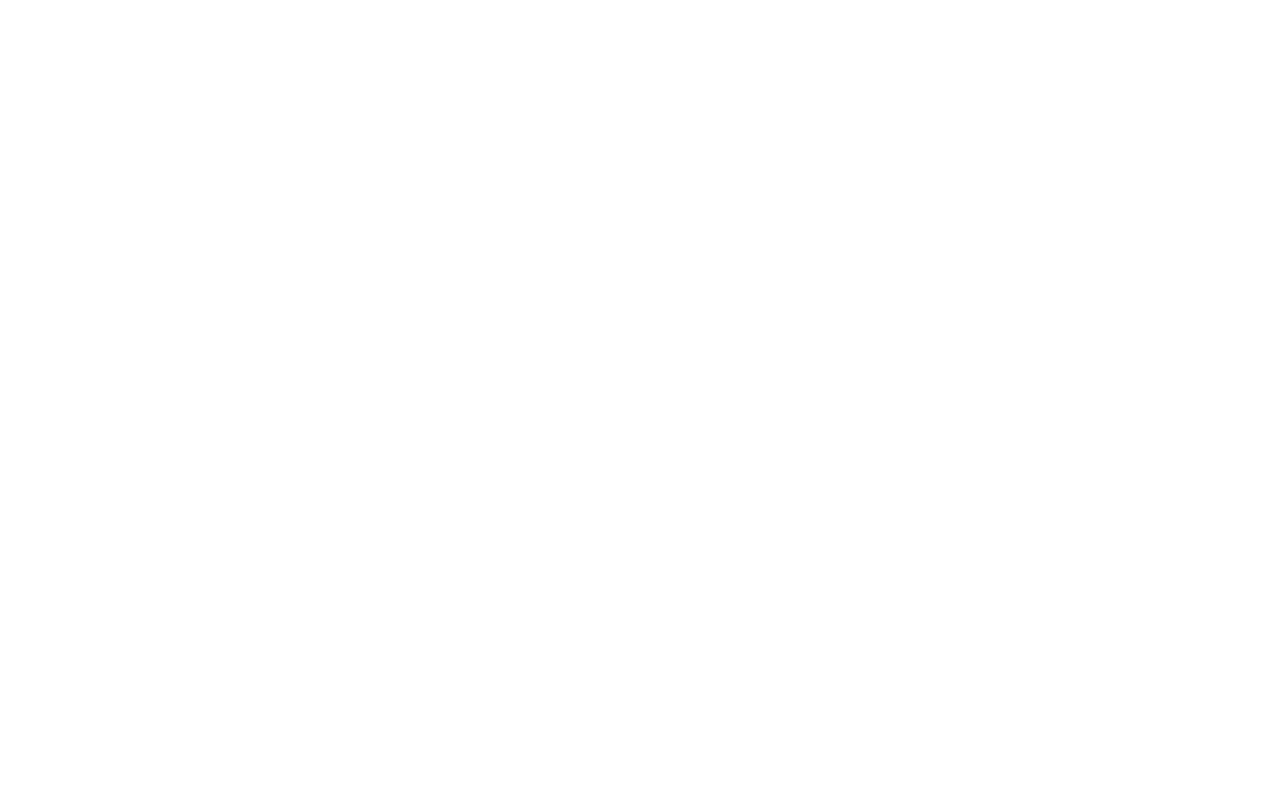
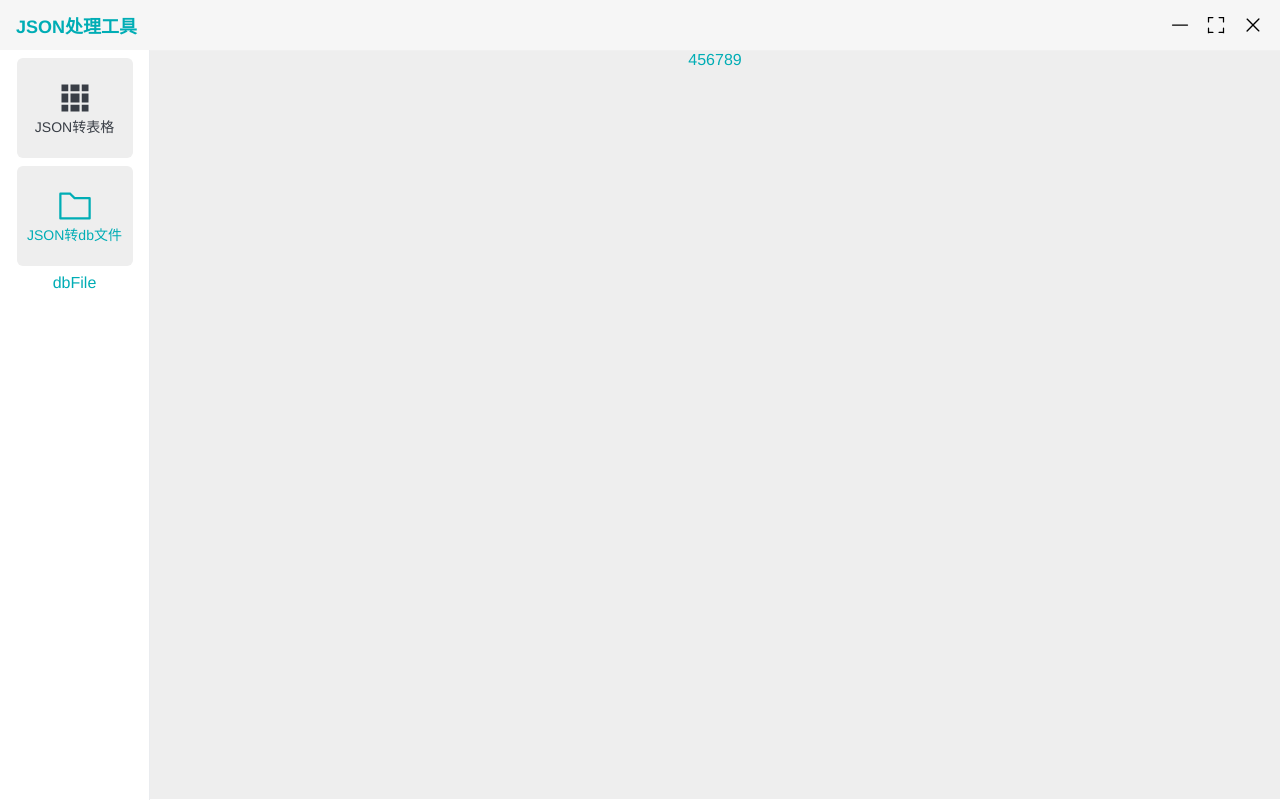
Before and after one commit to zhuhong96/json-tool, a Vue app: page /#/db-file in a window 1280 px wide. Before the commit this address had no page. Built offline with nearby package versions, Linux system fonts and the light colour scheme.

Commit message:
:art: 大致模型完成

```diff
--- a/src/App.vue
+++ b/src/App.vue
@@ -8,7 +8,8 @@
   -webkit-font-smoothing: antialiased;
   -moz-osx-font-smoothing: grayscale;
   text-align: center;
-  color: #d60000;
+  color: #00adb5;
+  background-color: #eeeeee;
 }
 body,
 html {
--- a/src/layout/common/header.vue
+++ b/src/layout/common/header-item.vue
@@ -2,7 +2,7 @@
   <header class="navber">
     <div class="navber-header">
       <div class="header-title">
-        处理工具
+        JSON处理工具
       </div>
       <div class="header-tool">
         <el-icon size="20px" color="#000" @click="minsize">
--- a/src/layout/common/sidebar.vue
+++ b/src/layout/common/sidebar.vue
@@ -1,118 +1,48 @@
 <template>
-  <div>我是侧边栏
-    <el-button type="primary" @click="test">测试</el-button>
-      <el-upload
-        class="upload-demo"
-        drag
-        multiple
-        action=""
-        :auto-upload="false"
-        :handleStart="handleStart"
-        :on-change="onchange"
-        :file-list="fileList"
-      >
-        <el-icon class="el-icon--upload"><upload-filled /></el-icon>
-        <div class="el-upload__text">
-          Drop file here or <em>click to upload</em>
-        </div>
-        <template #tip>
-          <div class="el-upload__tip">
-            jpg/png files with a size less than 500kb
-          </div>
-        </template>
-      </el-upload>
-
-      <div class="table"></div>
+  <div class="sidebar">
+    <div class="sidebar-list"
+    v-for="(side, index) in sideList" :key="index"
+    @click="onSidebarOut(side)"
+    >
+      <el-icon size="36px" :color="side.path == $route.name ? '#00adb5' : sideColor"
+        v-if="side.path == 'table'" >
+        <Grid /></el-icon>
+      <el-icon size="36px" :color="side.path == $route.name ? '#00adb5' : sideColor"
+      v-if="side.path == 'dbFile'"
+      ><Folder /></el-icon>
+      <div :class="['sidebar-list-title',side.path == $route.name ? '' : 'sidebar-list-title-active']">
+        {{side.title}}</div>
+    </div>
+    {{$route.name}}
   </div>
 </template>
 
 <script lang='ts'>
 import { ipcRenderer } from "electron";
 import { defineComponent, reactive, toRefs } from 'vue';
+import { useRouter } from 'vue-router';
 
 export default defineComponent({
   name: '',
   setup(props: any, { emit }: { emit: any }) {
+    const Router = useRouter();
     const data = reactive({
-      fileList:[],
-      file:{
-        raw:{
-          path:''
-        }
-      }
+      sideList:[
+        {title:'JSON转表格',id:1,path:'table'},
+        {title:'JSON转db文件',id:2,path:'dbFile'},
+      ],
+      sideColor:'#393e46',
     });
 
-
-    let html = '<table>';
-    ipcRenderer.on('reader-json-file-data',(event, lists)=>{
-      // console.log(event);
-      console.log(lists);
-      const table = document.querySelector('.table');
-
-      console.log(table);
-      const list = [
-          {
-          "author": "和岘",
-          "paragraphs": [
-            "气和玉烛，睿化著鸿明。",
-          ],
-          "rhythmic": "导引"
-        },
-        {
-          "author": "和岘",
-          "paragraphs": [
-            "严夜警，铜莲漏迟迟。",
-          ],
-          "rhythmic": "六州"
-        },
-      ]
-      for (const i in list) {
-          html += '<tr>';
-
-          const isObj = !!Object.keys(list[i]).length;
-
-          html += '<td>'+ i +'</td>';
-          if (isObj) {
-            const objectList:any = list[i] as {};
-            for(const n in objectList) {
-              // if (i == '0') {
-              //   html += '<th>'+n+'</th>';
-              // };
-              html += '<td>'+objectList[n]+'</td>';
-            }
-          }
-
-          html += '</tr>';
-      }
-      html += '</table>';
-
-      console.log(html);
+    // 切换侧边栏
+    const onSidebarOut = (item:any) => {
+      Router.push({name:item.path});
+    };
 
 
-
-      table && (table.innerHTML = html)
-
-    })
-
-    const test = () =>{
-      // ipcRenderer.send('get-read',{id:45});
-      ipcRenderer.send('reader-json-file',data.file.raw.path);
-    };
-    const handleStart = (file:any) => {
-      console.log(file);
-
-    }
-
-    const onchange = (file:any, fileList:any) =>{
-      console.log(file);
-      data.file = file;
-      console.log(fileList);
-    }
     return {
       ...toRefs(data),
-      test,
-      handleStart,
-      onchange
+      onSidebarOut
     }
   },
 })
@@ -120,4 +50,35 @@
 </script>
 
 <style scoped lang='less'>
+.sidebar {
+  display: flex;
+  flex-direction: column;
+  align-items: center;
+
+  .sidebar-list {
+    display: flex;
+    flex-direction: column;
+    align-items: center;
+    justify-content: center;
+    margin-bottom: 8px;
+    border-radius: 6px;
+    padding: 10px 8px;
+    cursor: pointer;
+    width: 100px;
+    height: 80px;
+    background-color: #eeeeee;
+
+    &:nth-child(1) {
+      margin-top: 8px;
+    }
+
+    .sidebar-list-title {
+      font-size: 14px;
+    }
+
+    .sidebar-list-title-active {
+      color: #393e46;
+    }
+  }
+}
 </style>
--- a/src/layout/index.vue
+++ b/src/layout/index.vue
@@ -2,7 +2,7 @@
   <div class="layout">
     <div class="layout-header">
       <!-- 头部 -->
-      <Header />
+      <HeaderItem />
     </div>
     <aside class="layout-sidebar sidebar-none">
       <!-- 侧边栏 -->
@@ -10,28 +10,34 @@
     </aside>
     <main class="page">
       <div class="layout-box">
-        <!-- 主要内容 -->456
-        <router-view />
+        <!-- 主要内容 -->
+        <router-view :key="key" />
       </div>
     </main>
   </div>
 </template>
 
 <script lang='ts'>
-import Header from "@/layout/common/header.vue";
+import HeaderItem from "@/layout/common/header-item.vue";
 import Sidebar from "@/layout/common/sidebar.vue";
 import { defineComponent, reactive, toRefs } from "vue";
+import { useRoute } from 'vue-router';
 
 export default defineComponent({
   name: "",
   components: {
-    Header,
+    HeaderItem,
     Sidebar,
   },
   setup(props: any, { emit }: { emit: any }) {
     const data = reactive({});
+    const route = useRoute();
+    const key = () => {
+      return route.path;
+    };
     return {
       ...toRefs(data),
+      key
     };
   },
 });
@@ -45,25 +51,25 @@
   }
 
   .layout-sidebar {
-    font-size: 16px;
-    background-color: #fff;
     position: fixed;
+    left: 0;
+    top: 50px;
+    bottom: 0;
     z-index: 10;
     margin: 0;
-    top: 50px;
-    left: 0;
-    bottom: 0;
     box-sizing: border-box;
     border-right: 1px solid #eaecef;
     overflow-y: auto;
-    width: 250px;
+    width: 150px;
+    font-size: 16px;
+    background-color: #fff;
   }
 
   .page {
-    margin-left: 250px;
+    margin-left: 150px;
+    height: calc(100vh - 52px) !important;
 
     .layout-box {
-      height: auto !important;
       margin: 0 auto;
     }
   }
--- a/src/router/index.ts
+++ b/src/router/index.ts
@@ -1,22 +1,32 @@
 import { createRouter, createWebHashHistory, RouteRecordRaw } from 'vue-router';
 const Layout = () => import('@/layout/index.vue');
-// const Mall = () => import('@/views/mall/index.vue');
+const Table = () => import('@/views/table/index.vue');
+const DbFile = () => import('@/views/db-file/index.vue');
 
 const routes: Array<RouteRecordRaw> = [
   {
     path: '/',
     name: 'Layout',
+    redirect: '/table',
     component: Layout,
-    // children: [
-    //   {
-    //     path: '/mall',
-    //     name: 'mall',
-    //     component: Mall,
-    //     meta: {
-    //       title: '设备列表',
-    //     },
-    //   }
-    // ],
+    children: [
+      {
+        path: '/table',
+        name: 'table',
+        component: Table,
+        meta: {
+          title: '表格',
+        },
+      },
+      {
+        path: '/db-file',
+        name: 'dbFile',
+        component: DbFile,
+        meta: {
+          title: 'db',
+        },
+      }
+    ],
   },
 ]
 
--- /dev/null
+++ b/src/views/db-file/index.vue
@@ -0,0 +1,20 @@
+<template>
+  <div>456789</div>
+</template>
+
+<script lang='ts'>
+import { defineComponent, reactive, toRefs } from 'vue'
+export default defineComponent({
+  name: '',
+  setup(props: any, { emit }: { emit: any }) {
+    const data = reactive({})
+    return {
+      ...toRefs(data),
+    }
+  },
+})
+
+</script>
+
+<style scoped lang='less'>
+</style>
--- /dev/null
+++ b/src/views/table/index.vue
@@ -0,0 +1,106 @@
+<template>
+  <div class="table-file">
+    <el-button type="primary" @click="test">测试</el-button>
+    <el-upload
+      class="upload-demo"
+      drag
+      multiple
+      action=""
+      :auto-upload="false"
+      :on-change="onchange"
+    >
+      <el-icon class="el-icon--upload"><upload-filled /></el-icon>
+      <div class="el-upload__text">
+        Drop file here or <em>click to upload</em>
+      </div>
+      <template #tip>
+        <div class="el-upload__tip">
+          jpg/png files with a size less than 500kb
+        </div>
+      </template>
+    </el-upload>
+
+    <div class="table"></div>
+  </div>
+</template>
+
+<script lang='ts'>
+import { ipcRenderer } from "electron";
+import { defineComponent, reactive, toRefs } from "vue";
+
+export default defineComponent({
+  name: "",
+  setup(props: any, { emit }: { emit: any }) {
+    const data = reactive({
+      file: {
+        raw: {
+          path: "",
+        },
+      },
+    });
+
+    let html = "<table>";
+    ipcRenderer.on("reader-json-file-data", (event, lists) => {
+      // console.log(event);
+      console.log(lists);
+      const table = document.querySelector(".table");
+
+      console.log(table);
+      const list = [
+        {
+          author: "和岘",
+          paragraphs: ["气和玉烛，睿化著鸿明。"],
+          rhythmic: "导引",
+        },
+        {
+          author: "和岘",
+          paragraphs: ["严夜警，铜莲漏迟迟。"],
+          rhythmic: "六州",
+        },
+      ];
+      for (const i in list) {
+        html += "<tr>";
+
+        const isObj = !!Object.keys(list[i]).length;
+
+        html += "<td>" + i + "</td>";
+        if (isObj) {
+          const objectList: any = list[i] as {};
+          for (const n in objectList) {
+            // if (i == '0') {
+            //   html += '<th>'+n+'</th>';
+            // };
+            html += "<td>" + objectList[n] + "</td>";
+          }
+        }
+
+        html += "</tr>";
+      }
+      html += "</table>";
+
+      console.log(html);
+
+      table && (table.innerHTML = html);
+    });
+
+    const test = () => {
+      // ipcRenderer.send('get-read',{id:45});
+      ipcRenderer.send("reader-json-file", data.file.raw.path);
+    };
+
+    const onchange = (file: any, fileList: any) => {
+      console.log(file);
+      data.file = file;
+      console.log(fileList);
+    };
+    return {
+      ...toRefs(data),
+      test,
+      onchange,
+    };
+  },
+});
+</script>
+
+<style scoped lang='less'>
+</style>
```
